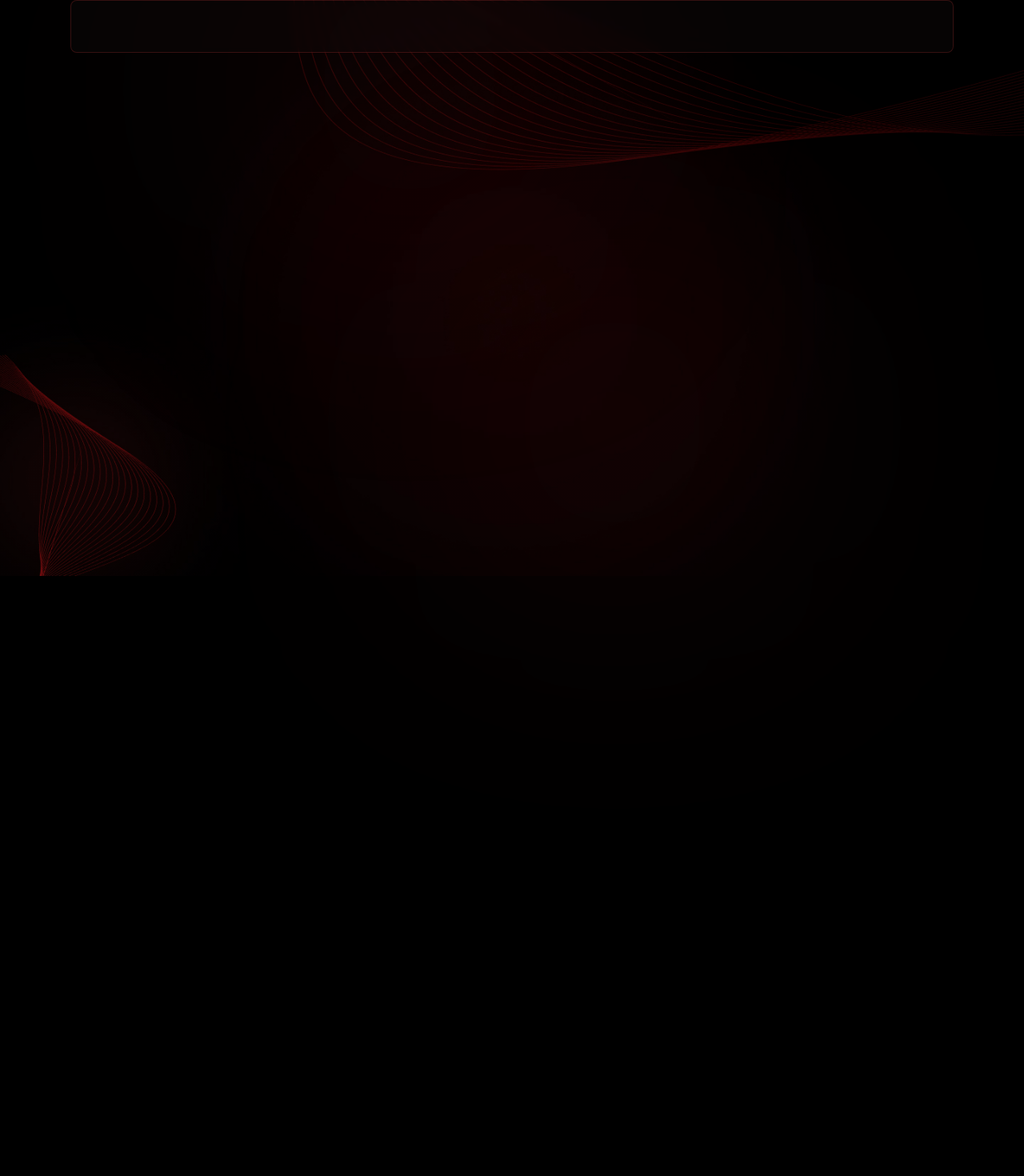
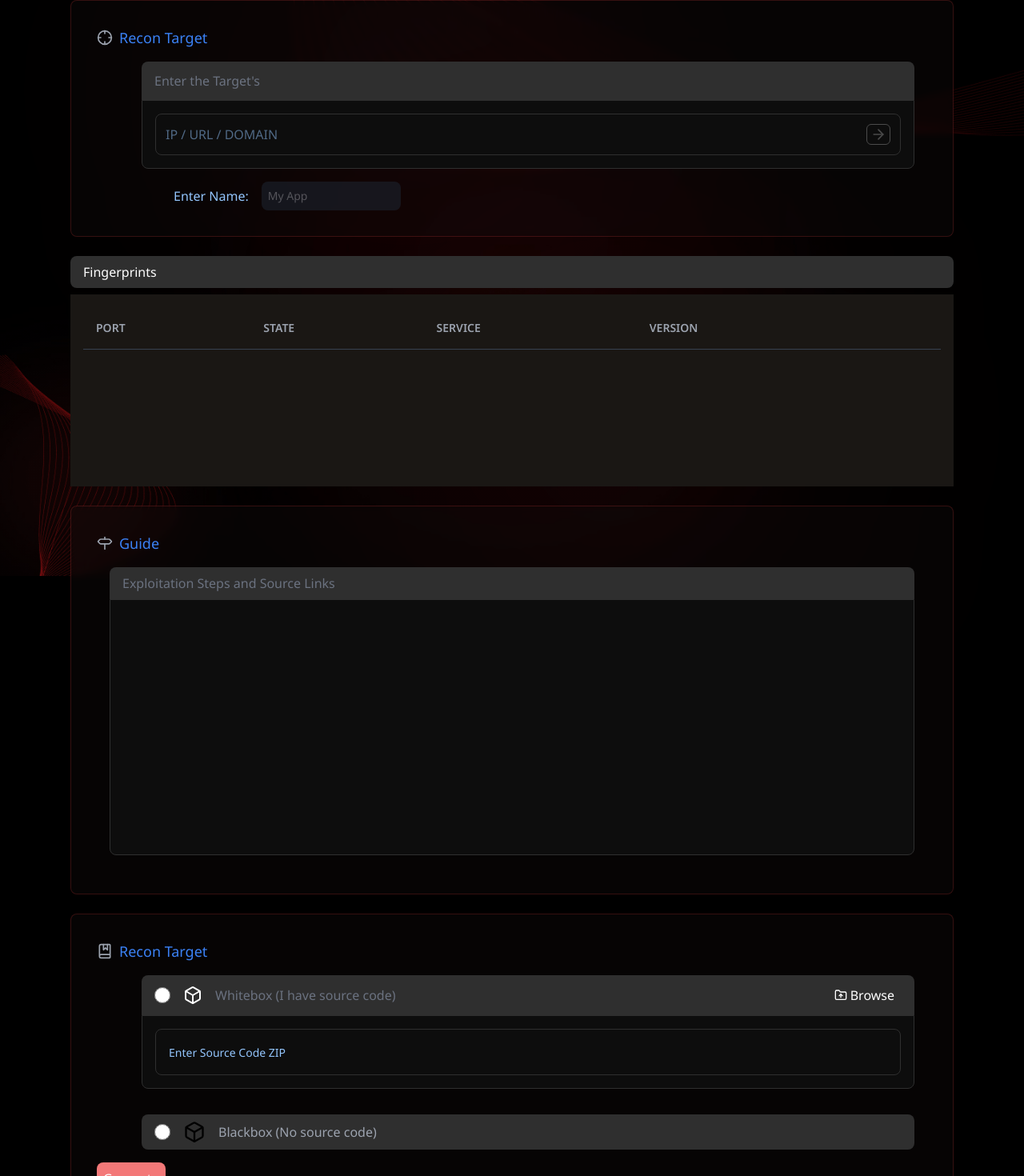
Before and after one commit to turtle-cyber/PayloadFactory, a React (Vite) app in the folder payload-frontend/: page /recon in a window 1280 px wide. Shown: the part 80-1550 px from the top of the page at 80% size. Before the commit the page ends 800 px from the top, so only its background shows below. Built offline with nearby package versions, Linux system fonts and the light colour scheme; no server answers.

Commit message:
recon page static completed

```diff
--- /dev/null
+++ b/payload-frontend/src/components/ExploitGenerationCard.tsx
@@ -0,0 +1,58 @@
+import { BookMarked, Box, FolderUp } from "lucide-react";
+import React from "react";
+
+const ExploitGenerationCard = () => {
+  return (
+    <div>
+      {/*Heading*/}
+      <div className="items-center flex gap-2">
+        <div className="text-gray-400">
+          <BookMarked className="w-5" />
+        </div>
+        <h2 className="text-blue-500 text-lg">Recon Target</h2>
+      </div>
+
+      {/*Terminal Window */}
+      <div className="p-4 ml-10">
+        <div className="items-center justify-between flex rounded-t-lg bg-[#2f2f2f] py-3 px-4">
+          <div className="gap-x-4 flex items-center">
+            <input type="radio" className="h-5 w-5" />
+            <Box color="white" />
+            <span className="font-md text-gray-500">
+              Whitebox (I have source code)
+            </span>
+          </div>
+
+          <button
+            onClick={() => {}}
+            disabled={false}
+            className="flex gap-1 rounded-md px-2 border border-transparent hover:border-white cursor-pointer disabled:opacity-50 disabled:cursor-not-allowed transition-all"
+          >
+            <FolderUp className="w-4" />
+            <span>Browse</span>
+          </button>
+        </div>
+
+        <div className="border-[#2f2f2f] border items-center bg-[#0d0d0d] p-4 rounded-b-lg">
+          <div className="border border-[#2f2f2f] rounded-lg p-4">
+            <span className="text-sm text-blue-300">
+              {"Enter Source Code ZIP"}
+            </span>
+          </div>
+        </div>
+      </div>
+
+      <div className="p-4 ml-10">
+        <div className="items-center gap-x-4 flex rounded-lg bg-[#2f2f2f] py-2 px-4">
+          <input type="radio" className="h-5 w-5" />
+          <Box className="w-7 h-7 text-black" />
+          <span className="font-md text-gray-400">
+            Blackbox (No source code)
+          </span>
+        </div>
+      </div>
+    </div>
+  );
+};
+
+export default ExploitGenerationCard;
--- /dev/null
+++ b/payload-frontend/src/components/FingerprintTable.tsx
@@ -0,0 +1,34 @@
+const FingerprintTable = () => {
+  return (
+    <>
+      <div className="py-2 px-4 rounded-lg bg-[#2f2f2f]">
+        <span>Fingerprints</span>
+      </div>
+
+      <div className="bg-[#1a1714] p-4 mt-2 h-[30vh] overflow-auto">
+        <table className="w-full">
+          <thead>
+            <tr className="border-b border-gray-700">
+              <th className="text-left p-4 text-sm font-semibold text-gray-400">
+                PORT
+              </th>
+              <th className="text-left p-4 text-sm font-semibold text-gray-400">
+                STATE
+              </th>
+              <th className="text-left p-4 text-sm font-semibold text-gray-400">
+                SERVICE
+              </th>
+              <th className="text-left p-4 text-sm font-semibold text-gray-400">
+                VERSION
+              </th>
+              <th className="text-left p-4 text-sm font-semibold text-gray-400"></th>
+            </tr>
+          </thead>
+          <tbody></tbody>
+        </table>
+      </div>
+    </>
+  );
+};
+
+export default FingerprintTable;
--- /dev/null
+++ b/payload-frontend/src/components/GuideCard.tsx
@@ -0,0 +1,35 @@
+import { ArrowRight, Crosshair, Signpost } from "lucide-react";
+import {
+  Select,
+  SelectContent,
+  SelectItem,
+  SelectTrigger,
+  SelectValue,
+} from "./ui/select";
+
+const GuideCard = () => {
+  return (
+    <div>
+      {/*Heading*/}
+      <div className="items-center flex gap-2">
+        <div className="text-gray-400">
+          <Signpost className="w-5" />
+        </div>
+        <h2 className="text-blue-500 text-lg">Guide</h2>
+      </div>
+
+      {/*Terminal Window */}
+      <div className="p-4">
+        <div className="items-center justify-between flex rounded-t-lg bg-[#2f2f2f] py-2 px-4">
+          <span className="font-md text-gray-500">
+            Exploitation Steps and Source Links
+          </span>
+        </div>
+
+        <div className="border-[#2f2f2f] border items-center bg-[#0d0d0d] p-4 rounded-b-lg h-[40vh] overflow-auto"></div>
+      </div>
+    </div>
+  );
+};
+
+export default GuideCard;
--- /dev/null
+++ b/payload-frontend/src/components/ReconTargetCard.tsx
@@ -0,0 +1,64 @@
+import { ArrowRight, Crosshair } from "lucide-react";
+import {
+  Select,
+  SelectContent,
+  SelectItem,
+  SelectTrigger,
+  SelectValue,
+} from "./ui/select";
+
+const ReconTargetCard = () => {
+  return (
+    <div>
+      {/*Heading*/}
+      <div className="items-center flex gap-2">
+        <div className="text-gray-400">
+          <Crosshair className="w-5" />
+        </div>
+        <h2 className="text-blue-500 text-lg">Recon Target</h2>
+      </div>
+
+      {/*Terminal Window */}
+      <div className="p-4 ml-10">
+        <div className="items-center justify-between flex rounded-t-lg bg-[#2f2f2f] py-3 px-4">
+          <span className="font-md text-gray-500">Enter the Target's</span>
+        </div>
+
+        <div className="border-[#2f2f2f] border items-center bg-[#0d0d0d] p-4 rounded-b-lg">
+          <div className="border border-[#2f2f2f] rounded-lg p-3">
+            <div className="w-full focus:outline-none flex">
+              <input
+                type="text"
+                name="targetInfo"
+                value={""}
+                onChange={() => {}}
+                placeholder="IP / URL / DOMAIN"
+                className="w-full bg-transparent text-md text-blue-300 placeholder-blue-300/50 active:outline-none"
+              />
+              <button className="rounded-md border border-[#4b4b4b] text-[#4b4b4b] px-1">
+                <ArrowRight className="w-5" />
+              </button>
+            </div>
+          </div>
+        </div>
+      </div>
+
+      {/*Inputs And Options*/}
+      <div className="flex items-center ml-24 gap-x-4">
+        <span className="text-blue-300">Enter Name:</span>
+
+        <input
+          type="text"
+          name="applicationName"
+          value={""}
+          onChange={() => {}}
+          disabled={false}
+          className="bg-gray-800 opacity-50 rounded-lg p-2 text-sm disabled:opacity-30 disabled:cursor-not-allowed"
+          placeholder="My App"
+        />
+      </div>
+    </div>
+  );
+};
+
+export default ReconTargetCard;
--- a/payload-frontend/src/components/RepositoryCard.tsx
+++ b/payload-frontend/src/components/RepositoryCard.tsx
@@ -94,7 +94,11 @@ const RepositoryCard: React.FC<RepositoryCardProps> = ({
             <div className="border border-[#2f2f2f] rounded-lg p-4">
               <span className="text-sm text-blue-300">
                 {selectedFile
-                  ? `${selectedFile.name} (${(selectedFile.size / 1024 / 1024).toFixed(2)} MB)`
+                  ? `${selectedFile.name} (${(
+                      selectedFile.size /
+                      1024 /
+                      1024
+                    ).toFixed(2)} MB)`
                   : "Enter Source Code ZIP"}
               </span>
             </div>
@@ -179,6 +183,16 @@ const RepositoryCard: React.FC<RepositoryCardProps> = ({
             disabled={!formData.attackMode || isScanning || isUploading}
             className="bg-gray-800 opacity-50 rounded-lg p-2 text-sm w-[10vw] disabled:opacity-30 disabled:cursor-not-allowed"
           />
+
+          <span>Auto Execute:</span>
+          <input
+            type="checkbox"
+            name="autoexec"
+            checked={formData.demoMode}
+            onChange={onInputChange}
+            disabled={!formData.attackMode || isScanning || isUploading}
+            className="bg-gray-800 opacity-50 rounded-lg p-2 text-sm disabled:opacity-30 disabled:cursor-not-allowed"
+          />
         </div>
       </div>
     </div>
--- a/payload-frontend/src/pages/ReconPage.tsx
+++ b/payload-frontend/src/pages/ReconPage.tsx
@@ -1,9 +1,34 @@
+import ExploitGenerationCard from "@/components/ExploitGenerationCard";
+import FingerprintTable from "@/components/FingerprintTable";
+import GuideCard from "@/components/GuideCard";
+import ReconTargetCard from "@/components/ReconTargetCard";
+
 const ReconPage = () => {
   return (
     <div>
-      <div className="overflow-auto text-white">
-        <div className="max-w-6xl mx-auto px-6">
-          <div className="glassmorphism-card p-8 rounded-lg border border-red-500/20"></div>
+      <div className="overflow-auto text-white pb-6">
+        <div className="max-w-6xl mx-auto px-6 space-y-6">
+          <div className="glassmorphism-card p-8 rounded-lg border border-red-500/20">
+            <ReconTargetCard />
+          </div>
+
+          {/*Fingerprints Table */}
+          <div>
+            <FingerprintTable />
+          </div>
+
+          {/*Guide Card */}
+          <div className="glassmorphism-card p-8 rounded-lg border border-red-500/20">
+            <GuideCard />
+          </div>
+
+          {/*Exploit Generation Window */}
+          <div className="glassmorphism-card p-8 rounded-lg border border-red-500/20">
+            <ExploitGenerationCard />
+            <button className="self-center p-2 bg-[#F37878] rounded-lg">
+              Generate
+            </button>
+          </div>
         </div>
       </div>
     </div>
```
